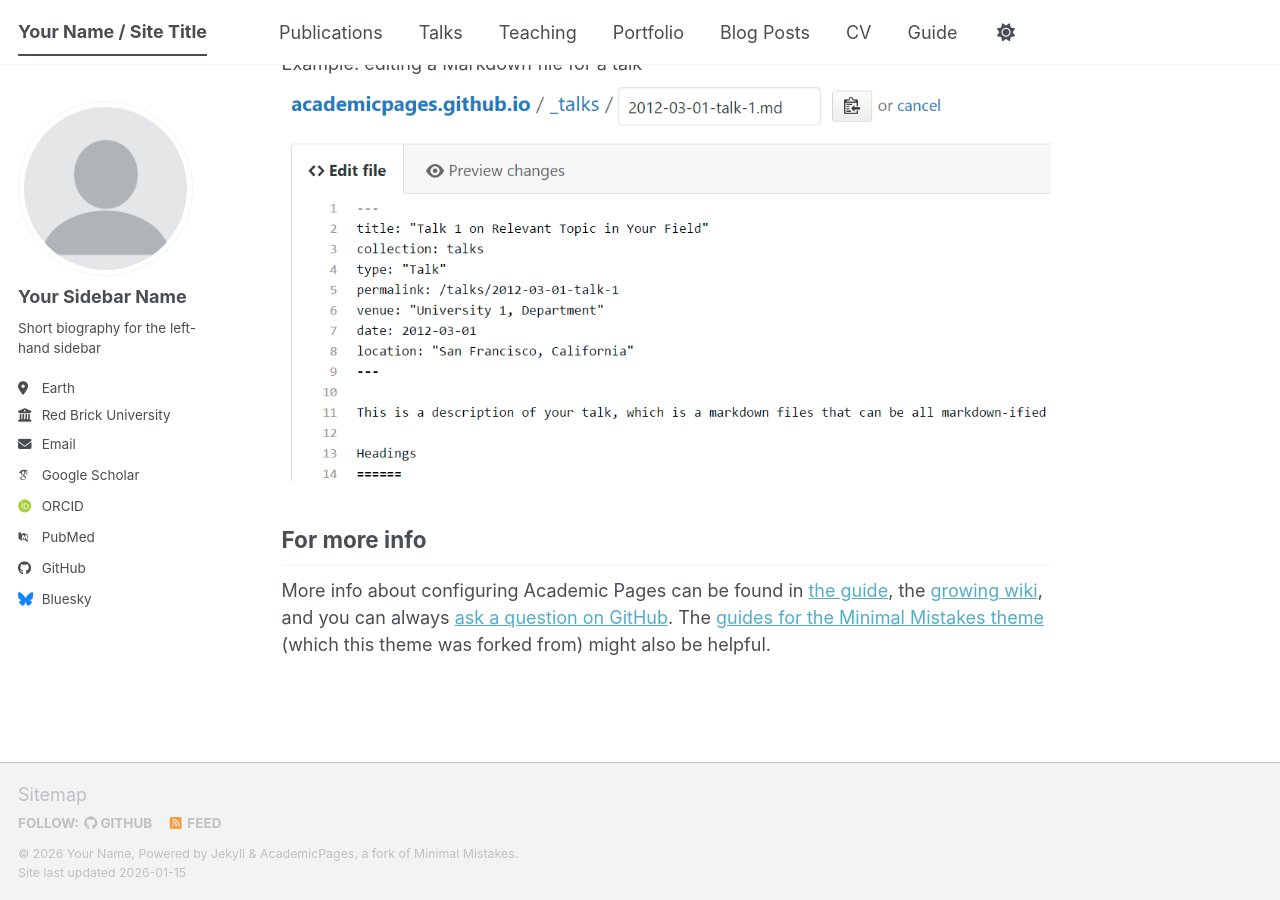
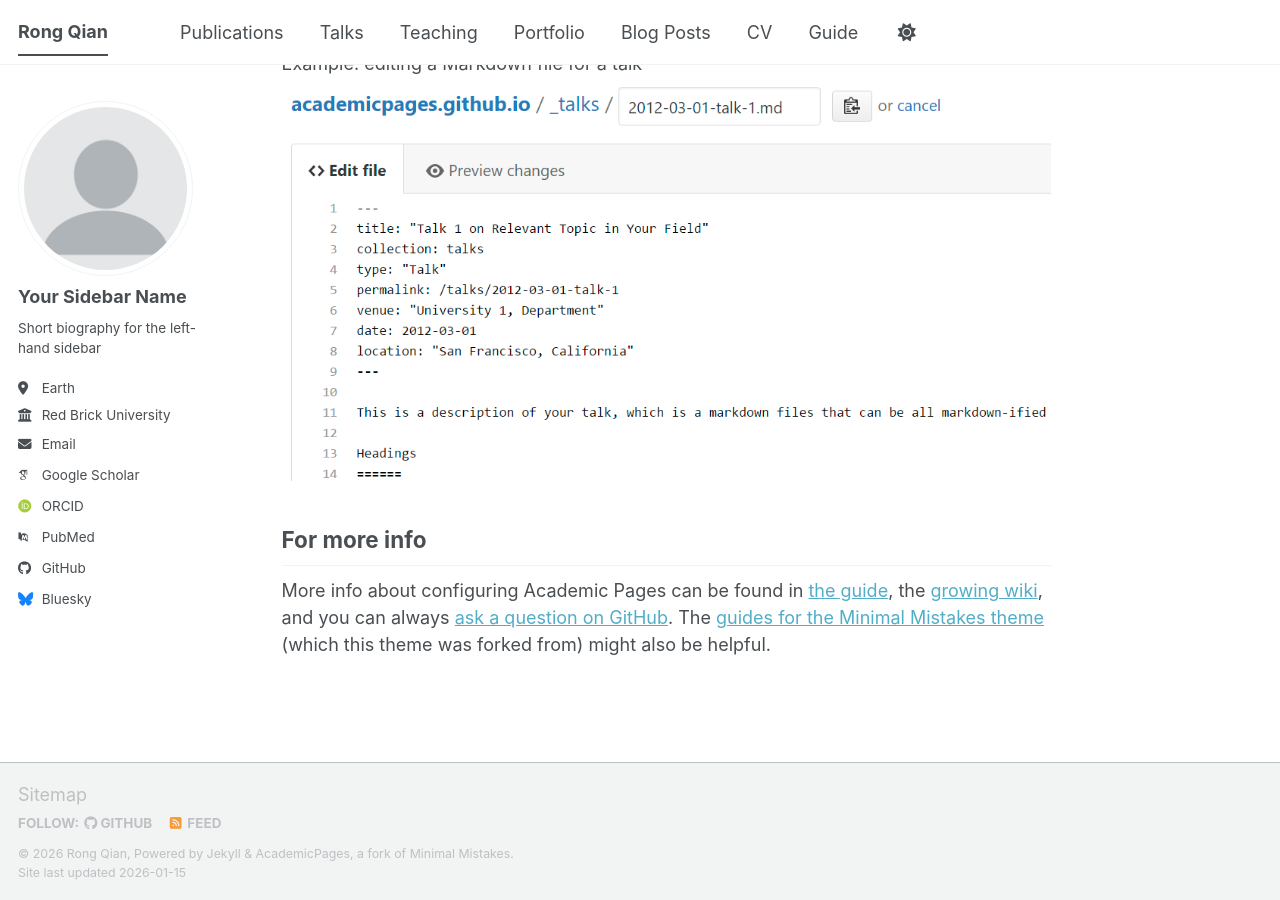
Before and after one commit to qianrong0709/qianrong0709.github.io, a Jekyll site: the page built from _pages/about.md, in a window 1280 px wide and 900 px high, scrolled down 2720 px. Built offline with Jekyll 4.4.1, drawn with Linux system fonts in a browser that asks for light colours; some web fonts are replaced; a script bundle is joined from its source files by our own code; library files that are not in the unit come from our copies.

Commit message:
Update _config.yml

```diff
--- a/_config.yml
+++ b/_config.yml
@@ -9,11 +9,11 @@
 # Basic Site Settings
 locale                   : "en-US"
 site_theme               : "default" # The available themes options are "default", "air", "sunrise", "mint", "dirt" and "contrast"
-title                    : "Your Name / Site Title"
+title                    : "Rong Qian"
 title_separator          : "-"
-name                     : &name "Your Name"
+name                     : &name "Rong Qian"
 description              : &description "Your Name's academic portfolio"   # Update this with a general description of your site, this is the default if not overridden by a page
-url                      : https://academicpages.github.io # The base hostname & protocol for your site e.g. "https://[your GitHub username].github.io",
+url                      : https://qianrong0709.github.io # The base hostname & protocol for your site e.g. "https://[your GitHub username].github.io",
                                                            # or if you already have some other page hosted on Github then use "https://[your GitHub username].github.io/[Your Repo Name]"
 baseurl                  : "" # the subpath of your site, e.g. "/blog"
 repository               : "academicpages/academicpages.github.io"
```
